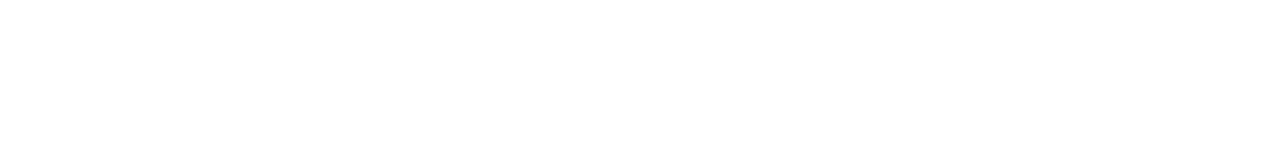
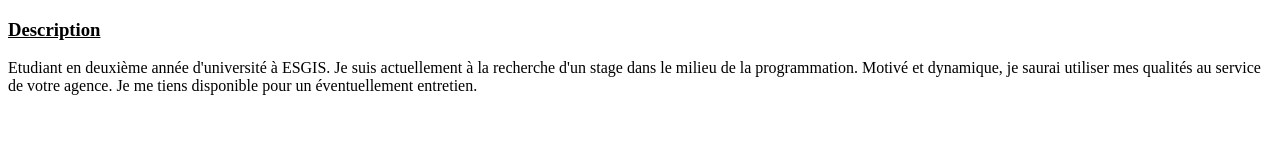
Before and after one commit to pierredamien32/git-mon-cv, a plain HTML site: page index.html in a window 1280 px wide. Drawn offline with Linux system fonts and the light colour scheme.

Commit message:
Mise en place de la section description

```diff
--- a/index.html
+++ b/index.html
@@ -8,6 +8,12 @@
     <title>Document</title>
 </head>
 <body>
-
+    <u><h3>Description</h3></u>
+    <p>Etudiant en deuxième année d'université à ESGIS.
+        Je suis actuellement à la recherche d'un stage
+        dans le milieu de la programmation. Motivé et dynamique, je saurai
+        utiliser mes qualités au service de votre agence.
+        Je me tiens disponible pour un éventuellement entretien.
+    </p>
 </body>
 </html>
```
